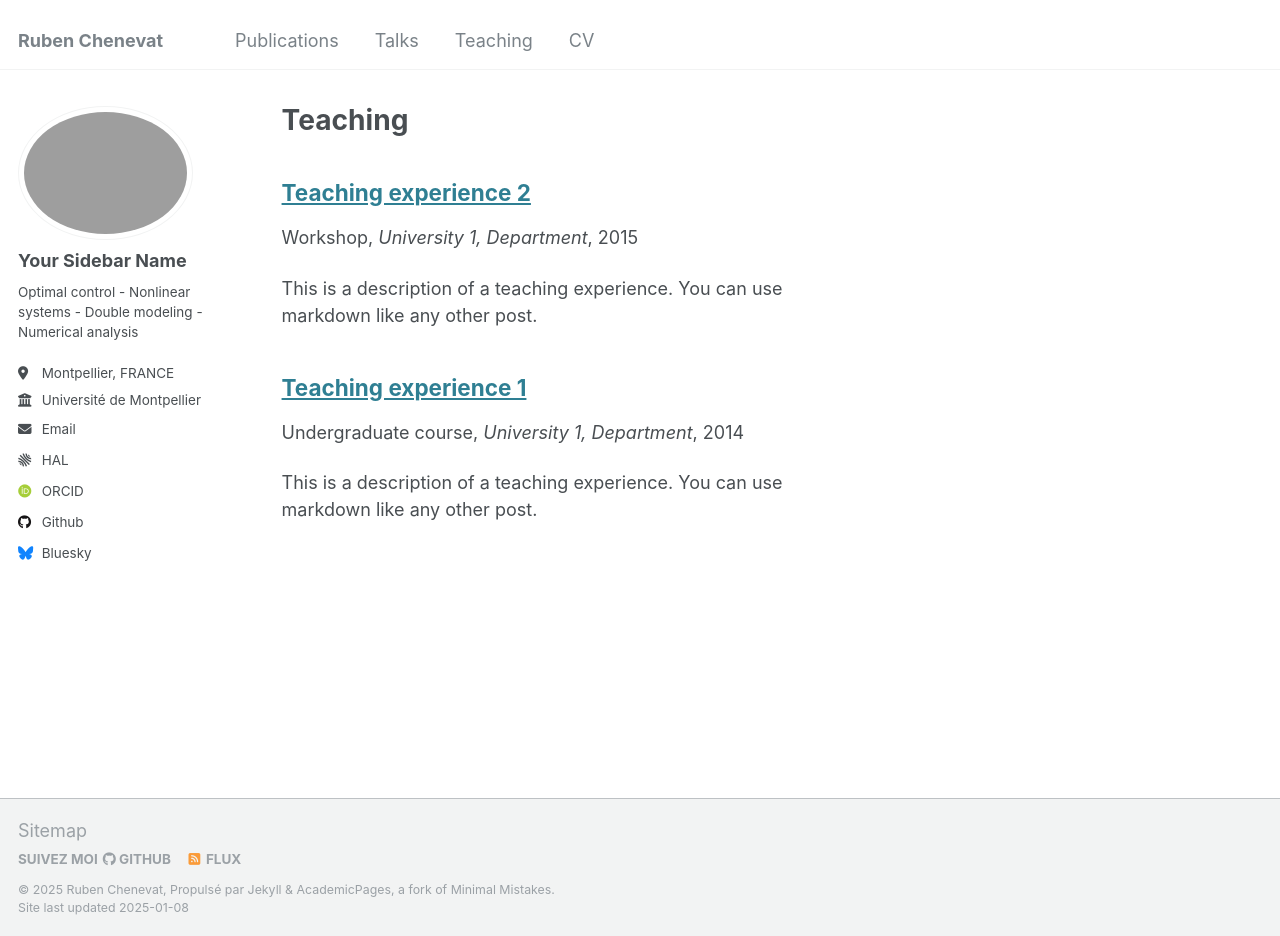
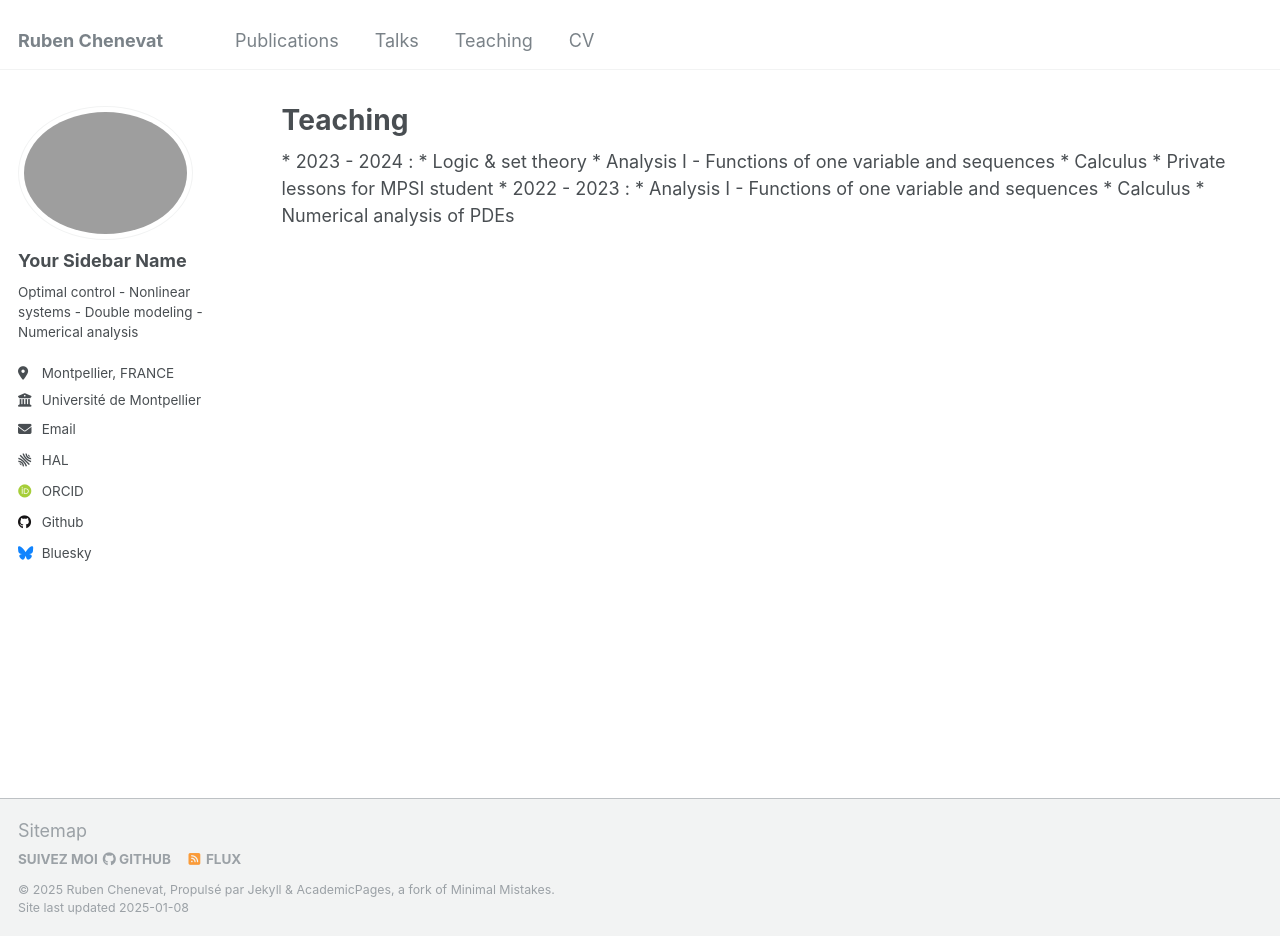
Before and after one commit to rubenchenevat/rubenchenevat.github.io, a Jekyll site: the page built from _pages/teaching.html, in a window 1280 px wide and 936 px high. Built offline with Jekyll 4.4.1, drawn with Linux system fonts in a browser that asks for light colours; some web fonts are replaced.

Commit message:
Update teaching.html

```diff
--- a/_pages/teaching.html
+++ b/_pages/teaching.html
@@ -7,6 +7,18 @@ author_profile: true
 
 {% include base_path %}
 
-{% for post in site.teaching reversed %}
+<!-- {% for post in site.teaching reversed %}
   {% include archive-single.html %}
 {% endfor %}
+-->
+
+* 2023 - 2024 :
+  * Logic & set theory
+  * Analysis I - Functions of one variable and sequences
+  * Calculus
+  * Private lessons for MPSI student
+
+* 2022 - 2023 :
+  * Analysis I - Functions of one variable and sequences
+  * Calculus
+  * Numerical analysis of PDEs
```
